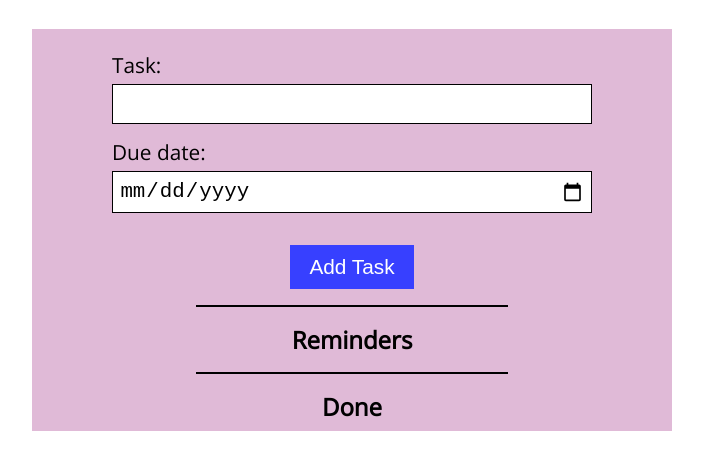
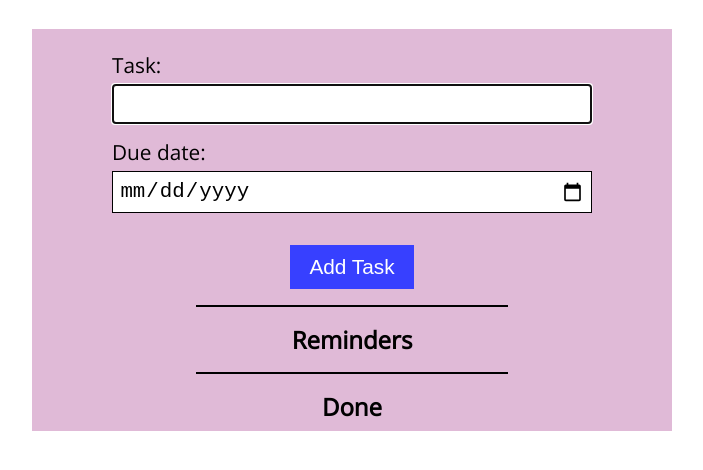
Before and after one commit to abulyousuf/todo-app-js, a plain HTML site: page index.html in a window 1280 px wide. Shown: the part 78-548 px from the top of the page, without its empty margins (288-991 px from the left). Drawn offline with nearby package versions, Linux system fonts and the light colour scheme.

Commit message:
Set cursor in input field

```diff
--- a/index.html
+++ b/index.html
@@ -30,7 +30,7 @@
         <form action="" autocomplete="off" id="form-input">
             <div>
                 <label for="task-input">Task:</label>
-                <input type="text" id="task-input" name="task-input">
+                <input type="text" id="task-input" name="task-input" autofocus>
                 <p id="required" class="error-message"></p>
             </div>
 
```
